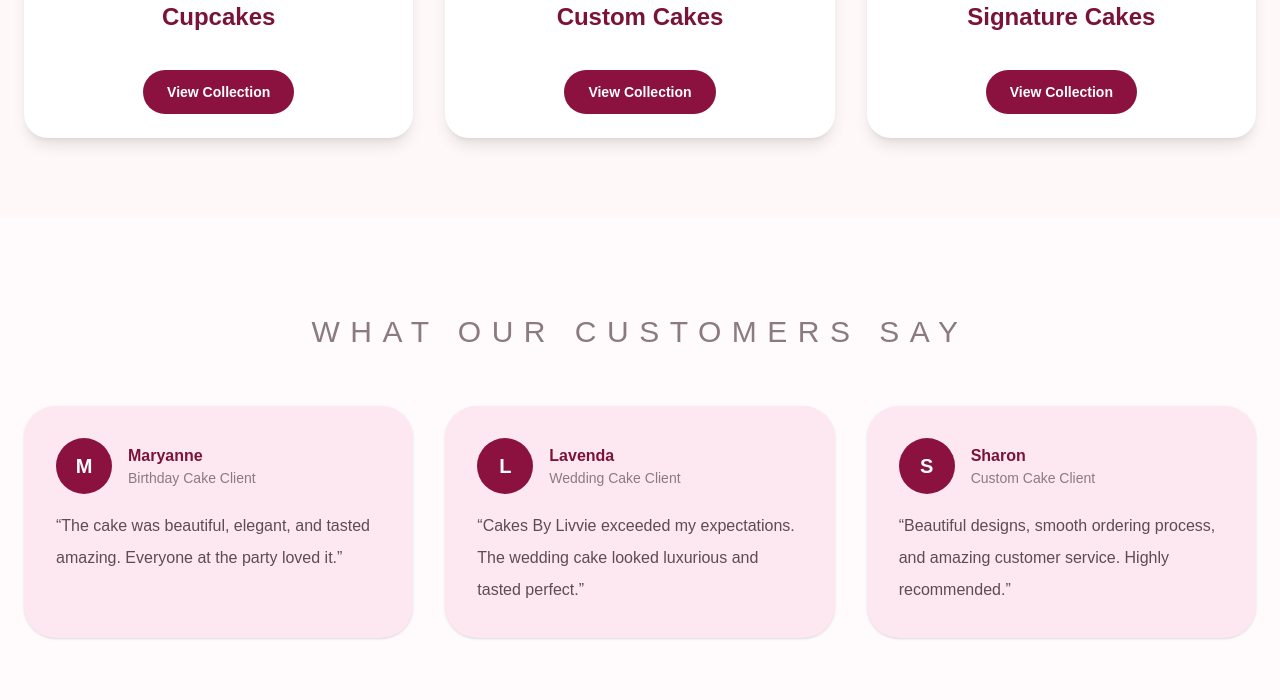
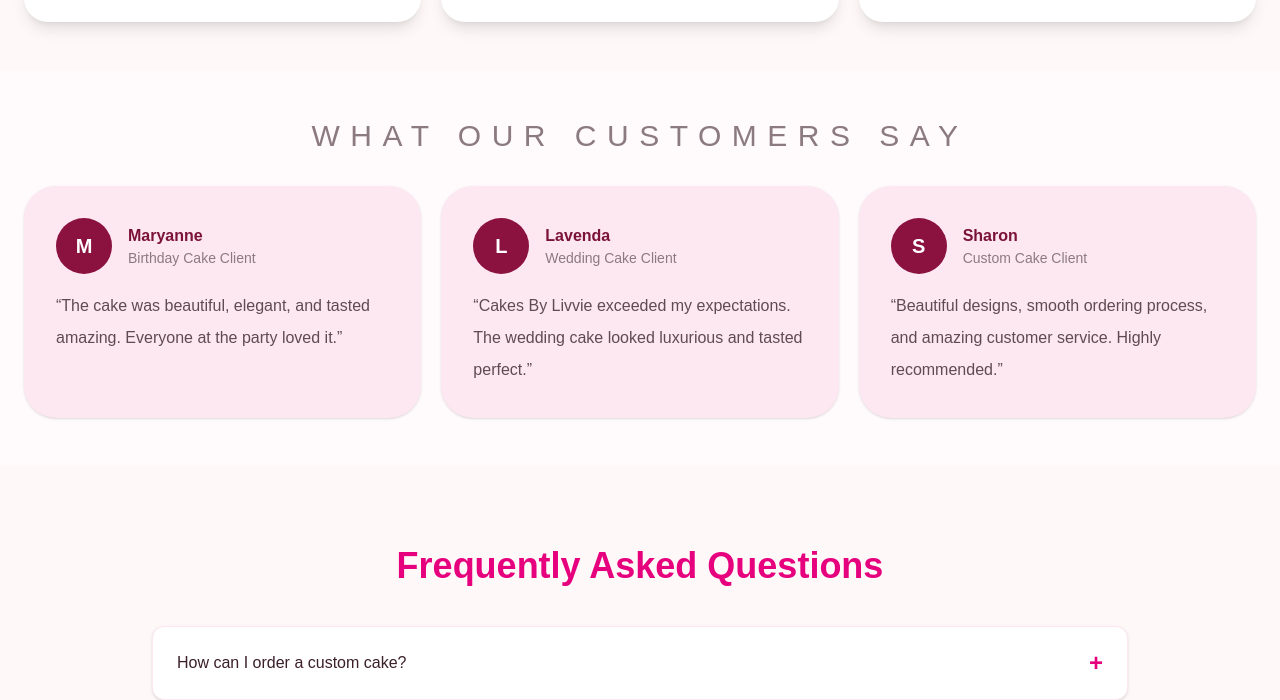
Before and after one commit to sbhtim/cakes-by-livvie, a Next.js app: page / in a window 1280 px wide. Shown: the part 1860-2560 px from the top of the page. Built offline with nearby package versions, Linux system fonts and the light colour scheme; a web font is replaced by a local one.

Commit message:
Reduce section spacing

```diff
--- a/app/page.tsx
+++ b/app/page.tsx
@@ -59,7 +59,7 @@ const collections = [
         <div className="absolute left-0 top-0 h-72 w-72 rounded-full bg-[#ff5ea8]/20 blur-3xl" />
         <div className="absolute bottom-0 right-0 h-96 w-96 rounded-full bg-[#7b1238]/10 blur-3xl" />
 
-        <div className="mx-auto grid max-w-7xl items-center gap-16 px-6 py-20 md:grid-cols-2">
+        <div className="mx-auto grid max-w-7xl items-center gap-10 px-6 py-10 md:grid-cols-2 md:py-14">
           <div>
             <p className="mb-5 text-sm font-bold uppercase tracking-[0.4em] text-[#ff4f93]">
               Now Taking Birthday & Wedding Orders
@@ -105,12 +105,12 @@ className="h-[360px] w-full rounded-[2rem] object-cover sm:h-[460px] md:h-[550px
         </div>
       </section>
 
-      <section id="shop" className="mx-auto max-w-7xl px-4 py-14 md:px-6 md:py-20">
+     <section id="shop" className="mx-auto max-w-7xl px-4 py-8 md:px-6 md:py-12">
         <h2 className="text-center text-3xl uppercase tracking-[0.35em] text-[#8b7a80]">
           Our Collection
         </h2>
 
-<div className="mt-14 grid grid-cols-2 gap-4 md:grid-cols-3 md:gap-8">
+<div className="mt-8 grid grid-cols-2 gap-3 md:grid-cols-3 md:gap-5">
           {collections.map((item) => (
             <div key={item.title} className="group overflow-hidden rounded-[1.5rem] bg-white shadow-lg transition hover:-translate-y-1 hover:shadow-2xl">
               <div className="overflow-hidden">
@@ -127,14 +127,14 @@ className="h-[360px] w-full rounded-[2rem] object-cover sm:h-[460px] md:h-[550px
           ))}
         </div>
       </section>
-<section className="bg-[#fffafb] px-4 py-14 md:px-6 md:py-24">
+<section className="bg-[#fffafb] px-4 py-8 md:px-6 md:py-12">
 
         <div className="mx-auto max-w-7xl">
           <h2 className="text-center text-3xl uppercase tracking-[0.35em] text-[#8b7a80]">
             What Our Customers Say
           </h2>
 
-         <div className="mt-8 grid gap-5 md:mt-14 md:gap-8 md:grid-cols-3">
+         <div className="mt-6 grid gap-4 md:mt-8 md:gap-5 md:grid-cols-3">
             {[
               ["M", "Maryanne", "Birthday Cake Client", "The cake was beautiful, elegant, and tasted amazing. Everyone at the party loved it."],
               ["L", "Lavenda", "Wedding Cake Client", "Cakes By Livvie exceeded my expectations. The wedding cake looked luxurious and tasted perfect."],
@@ -158,7 +158,7 @@ className="h-[360px] w-full rounded-[2rem] object-cover sm:h-[460px] md:h-[550px
       </section>
 <FAQSection />
 
-      <section id="contact" className="mx-auto max-w-7xl px-4 py-12 md:px-6 md:py-20">
+      <section id="contact" className="mx-auto max-w-7xl px-4 py-8 md:px-6 md:py-12">
         <div className="rounded-[2rem] bg-[#f9dce8] px-5 py-10 text-center shadow-lg md:px-6 md:py-14">
           <Image src="/images/logo.png" alt="Cakes By Livvie" width={120} height={120} className="mx-auto h-20 w-20 object-contain" />
           <h2 className="mt-4 text-4xl text-[#8b123f]">Cakes By Livvie</h2>
@@ -182,7 +182,7 @@ className="h-[360px] w-full rounded-[2rem] object-cover sm:h-[460px] md:h-[550px
         </div>
       </section>
 
-     <section className="border-t border-pink-100 bg-white px-4 py-10 md:px-6 md:py-16">
+  <section className="border-t border-pink-100 bg-white px-4 py-8 md:px-6 md:py-10">
         <div className="mx-auto grid max-w-5xl gap-8 text-center md:gap-14 md:grid-cols-3">
           <div>
             <h3 className="mb-6 text-sm uppercase tracking-[0.25em] text-[#3b1f2b]">Quick Links</h3>
```
